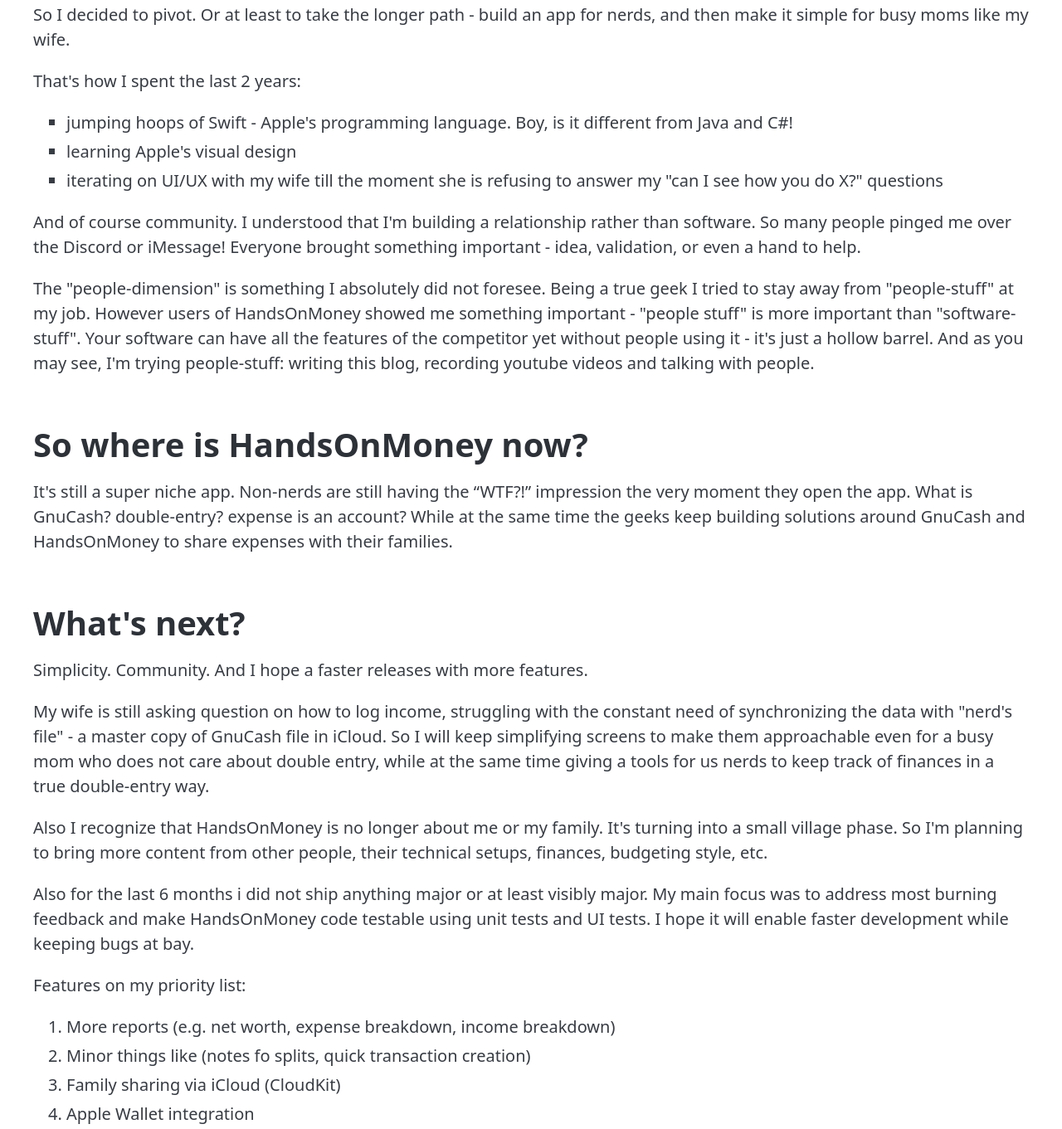
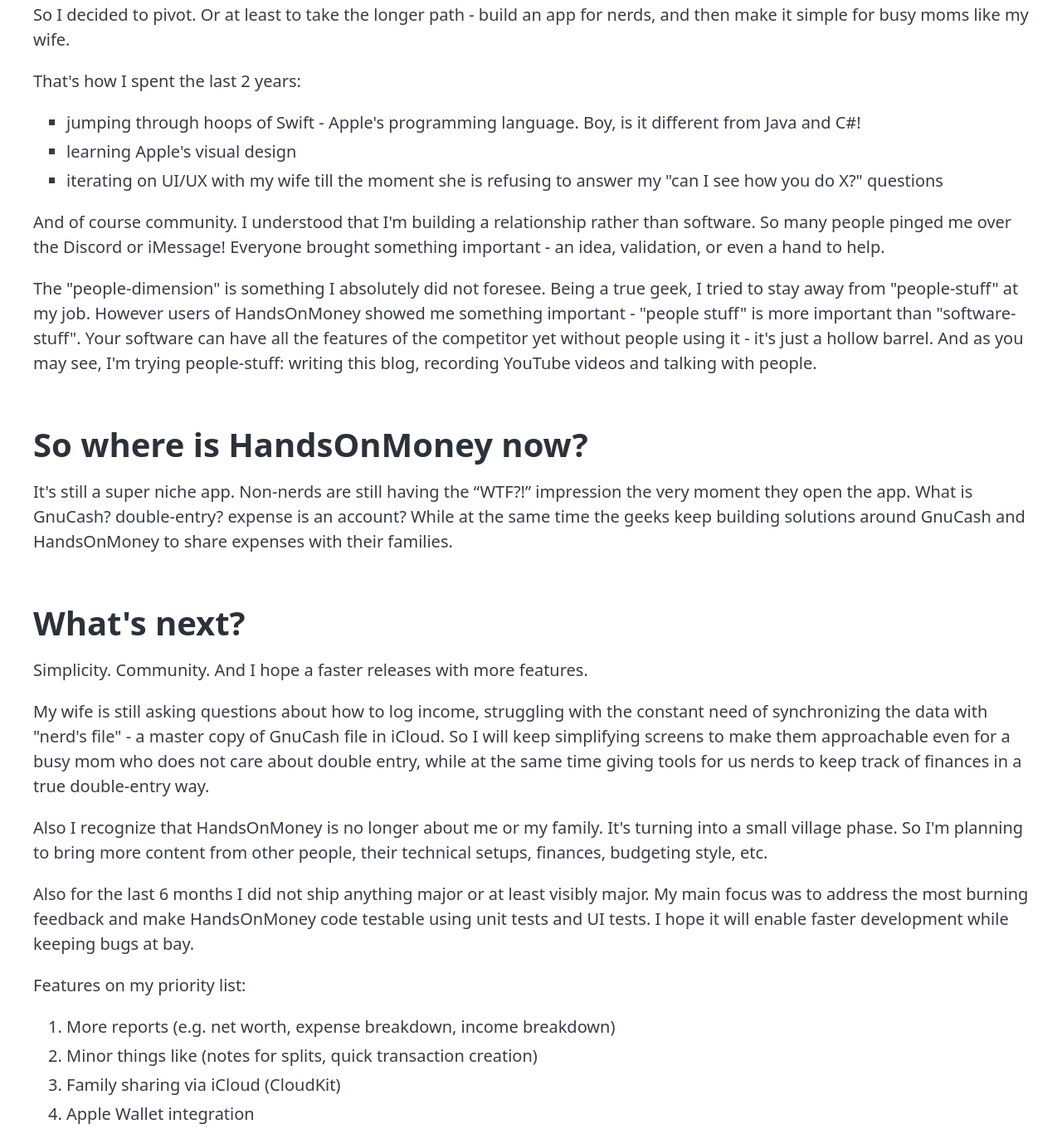
Before and after one commit to HandsOnMoney/website, a plain HTML site: page blog/2026-07-07-two-years/index.html in a window 1280 px wide. Shown: the part 1230-2591 px from the top of the page at 83% size. Drawn offline with nearby package versions, Linux system fonts and the light colour scheme.

Commit message:
blog: proofread with claude

```diff
--- a/blog/2026-07-07-two-years/index.html
+++ b/blog/2026-07-07-two-years/index.html
@@ -42,11 +42,11 @@
 
         <p>
             2 years ago I was still fresh off my "getting out of debt" journey; I just started using GnuCash and was struggling to understand the concepts.
-            I should say switching from EveryDollar to GnuCash  was a pretty dramatic change!
+            I should say switching from EveryDollar to GnuCash was a pretty dramatic change!
         </p>
 
         <p>
-            On one side, a simple app that we shared with my wife. On the other side is GnuCash - a next-level spreadsheet nerdery.
+            On one side, a simple app that we shared with my wife. On the other side was GnuCash - a next-level spreadsheet nerdery.
             My wife immediately stopped following the budget since it became virtually impossible for her.
         </p>
 
@@ -72,22 +72,22 @@
             That's how I spent the last 2 years:
 
             <ul>
-                <li>jumping hoops of Swift - Apple's programming language. Boy, is it different from Java and C#!</li>
+                <li>jumping through hoops of Swift - Apple's programming language. Boy, is it different from Java and C#!</li>
                 <li>learning Apple's visual design</li>
                 <li>iterating on UI/UX with my wife till the moment she is refusing to answer my "can I see how you do X?" questions</li>
             </ul>
         </p>
 
         <p>
-            And of course community. I understood that I'm building a relationship rather than software. So many people pinged me over the Discord or iMessage! Everyone brought something important - idea, validation, or even a hand to help.
+            And of course community. I understood that I'm building a relationship rather than software. So many people pinged me over the Discord or iMessage! Everyone brought something important - an idea, validation, or even a hand to help.
         </p>
 
         <p>
             The "people-dimension" is something I absolutely did not foresee.
-            Being a true geek I tried to stay away from "people-stuff" at my job.
+            Being a true geek, I tried to stay away from "people-stuff" at my job.
             However users of HandsOnMoney showed me something important - "people stuff" is more important than "software-stuff".
             Your software can have all the features of the competitor yet without people using it - it's just a hollow barrel. And as you may see,
-            I'm trying people-stuff: writing this blog, recording youtube videos and talking with people.
+            I'm trying people-stuff: writing this blog, recording YouTube videos and talking with people.
         </p>
 
         <h1>So where is HandsOnMoney now?</h1>
@@ -106,9 +106,9 @@
 
 
         <p>
-            My wife is still asking question on how to log income, struggling with the constant need of synchronizing the data with "nerd's file" - a master copy of GnuCash file in iCloud.
+            My wife is still asking questions about how to log income, struggling with the constant need of synchronizing the data with "nerd's file" - a master copy of GnuCash file in iCloud.
             So I will keep simplifying screens to make them approachable even for a busy mom who does not care about double entry,
-            while at the same time giving a tools for us nerds to keep track of finances in a true double-entry way.
+            while at the same time giving tools for us nerds to keep track of finances in a true double-entry way.
         </p>
 
         <p>
@@ -118,14 +118,14 @@
         </p>
 
         <p>
-            Also for the last 6 months i did not ship anything major or at least visibly major. My main focus was to address most burning feedback and make HandsOnMoney code testable using unit tests and UI tests. I hope it will enable faster development while keeping bugs at bay.
+            Also for the last 6 months I did not ship anything major or at least visibly major. My main focus was to address the most burning feedback and make HandsOnMoney code testable using unit tests and UI tests. I hope it will enable faster development while keeping bugs at bay.
         </p>
 
         <p>
             Features on my priority list:
             <ol>
                 <li>More reports (e.g. net worth, expense breakdown, income breakdown)</li>
-                <li>Minor things like (notes fo splits, quick transaction creation)</li>
+                <li>Minor things like (notes for splits, quick transaction creation)</li>
                 <li>Family sharing via iCloud (CloudKit) </li>
                 <li>Apple Wallet integration</li>
             </ol>
```
